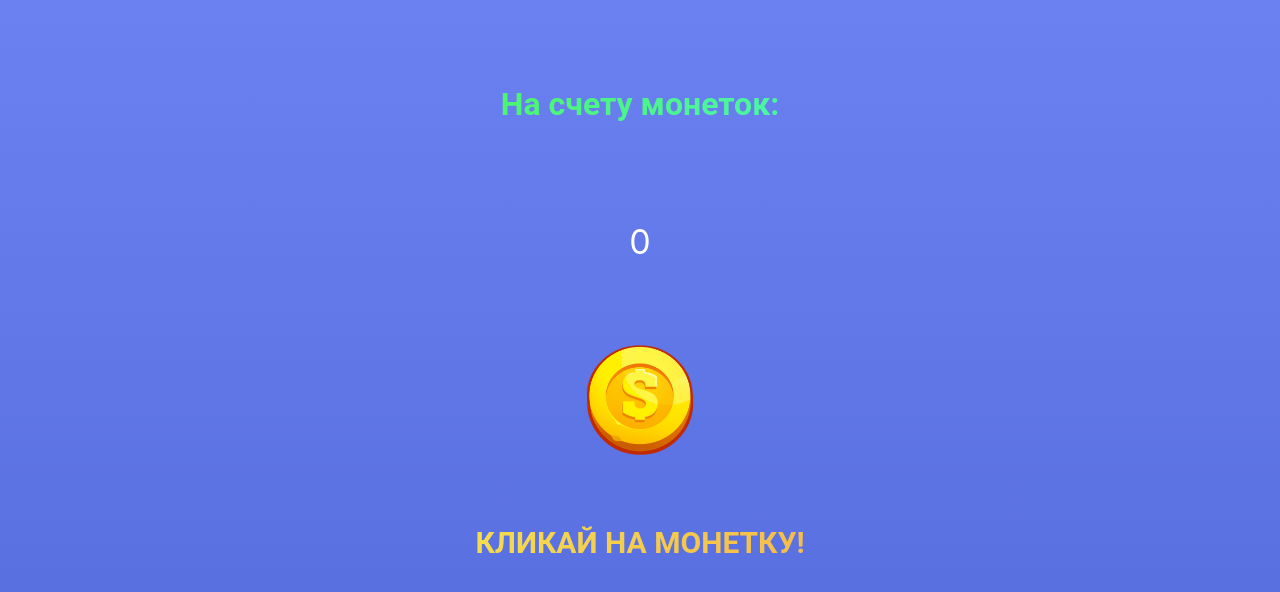
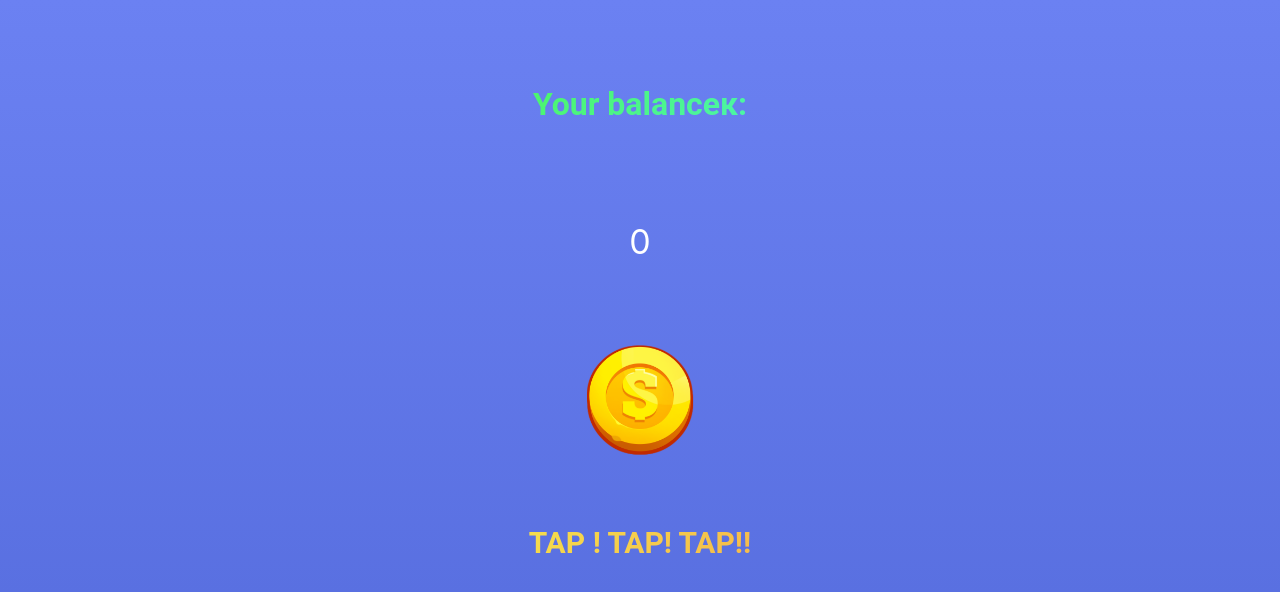
Before and after one commit to DimaFlare/clicker, a plain HTML site: page index.html in a window 1280 px wide. Drawn offline with nearby package versions, Linux system fonts and the light colour scheme.

Commit message:
Update index.html

```diff
--- a/index.html
+++ b/index.html
@@ -3,15 +3,15 @@
 <head>
     <meta charset="UTF-8">
     <meta name="viewport" content="width=device-width, initial-scale=1.0, maximum-scale=1.0, user-scalable=no">
-    <title>Игра "Нажми на монетку"</title>
+    <title>Игра "Tap on coin"</title>
     <link rel="stylesheet" href="https://stackpath.bootstrapcdn.com/bootstrap/4.5.2/css/bootstrap.min.css">
     <link rel="stylesheet" href="styles.css">
 </head>
 <body>
     <div class="container text-center">
-	      <p id="balanceText">На счету монеток:</p>
+	      <p id="balanceText">Your balanceк:</p>
         <p id="balance">0</p>
-		    <p id="t">КЛИКАЙ НА МОНЕТКУ!</p>
+		    <p id="t">TAP ! TAP! TAP!!</p>
         <img src="coin.png" alt="Монетка" id="coin" class="coin">
     </div>
     <script src="script.js"></script>
```
